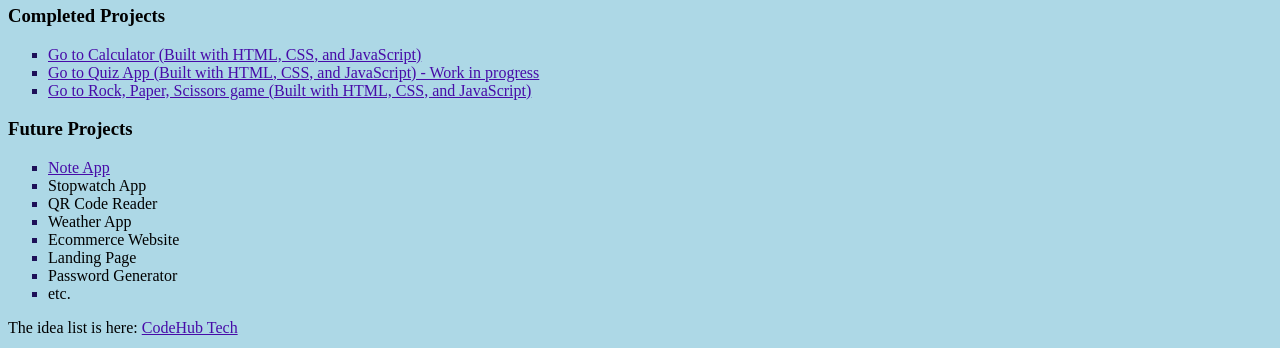
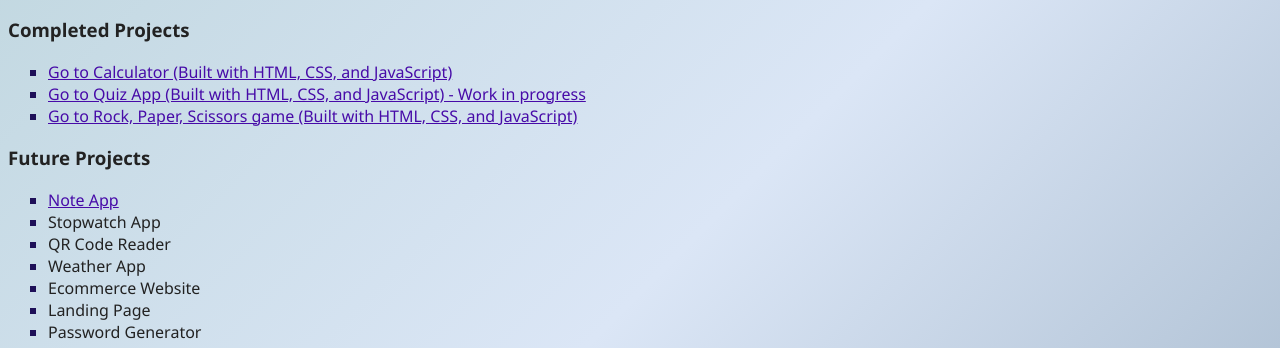
Before and after one commit to Nagraggini/Project-showcase, a plain HTML site: page Main.html in a window 1280 px wide. Shown: the part 122-470 px from the top of the page. Drawn offline with Linux system fonts and the light colour scheme.

Commit message:
set background color

```diff
--- a/Calculator/styles_Calculator.css
+++ b/Calculator/styles_Calculator.css
@@ -3,7 +3,7 @@ body {
   justify-content: center;
   align-items: center;
   height: 100vh;
-  background-color: lightblue;
+background: linear-gradient(135deg, #c0d7df 0%, #dbe6f6 50%, #a0b4c8 100%);
   font-family: Arial, sans-serif;
   position: relative; /* Hozzáadva a relatív pozícionálás */
 }
--- a/Main.css
+++ b/Main.css
@@ -1,6 +1,8 @@
 body {
-  background-color: lightblue;
-  color: black;
+  background: linear-gradient(135deg, #c0d7df 0%, #dbe6f6 50%, #a0b4c8 100%);
+  color: #222;
+  min-height: 100vh;
+  font-family: 'Segoe UI', Arial, sans-serif;
 }
 a:link {
   color: rgb(71, 11, 168);
--- a/Quiz App/styles_Quiz_App.css
+++ b/Quiz App/styles_Quiz_App.css
@@ -6,7 +6,7 @@ body {
   justify-content: center;
   min-height: 100vh; /* Teljes magasságra állítja az oldalt */
   margin: 0;
-  background-color: lightblue;
+  background: linear-gradient(135deg, #c0d7df 0%, #dbe6f6 50%, #a0b4c8 100%);
   /* Ez állítja be az egész oldal háttérszínét */
 }
 h1 {
--- a/RockPaperScissors-Game/styles_Stone_game.css
+++ b/RockPaperScissors-Game/styles_Stone_game.css
@@ -6,7 +6,7 @@ body {
   justify-content: center;
   min-height: 100vh;
   margin: 0;
-  background-color: lightblue;
+  background: linear-gradient(135deg, #c0d7df 0%, #dbe6f6 50%, #a0b4c8 100%);
   /* Ez állítja be az egész oldal háttérszínét */
 }
 
@@ -139,7 +139,7 @@ p {
 /* A felhasználó választásának a betű stílusa. */
 #outputChoiceUser {
   font-size: 20px;
-  color: black ;
+  color: black;
   margin-top: 20px;
   /* Térköz a címek és a gombok között */
   font-weight: bold;
@@ -174,7 +174,6 @@ p {
   overflow: hidden; /* Elrejtjük a túlcsorduló tartalmat */
 }
 
-
 .back-button::before {
   content: "";
   position: absolute;
@@ -186,7 +185,6 @@ p {
   transform: rotate(45deg);
   transition: all 0.5s ease;
 }
-
 
 .back-button:hover::before {
   left: 100%; /* Mozgás hover esetén */
```
Lines whose indentation alone changed are shown as unchanged.
